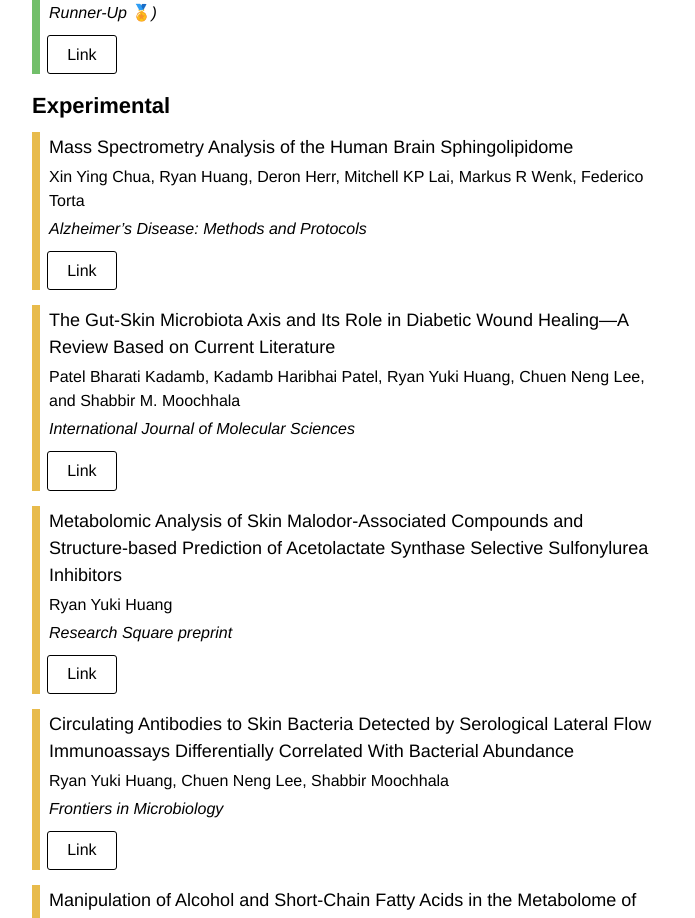
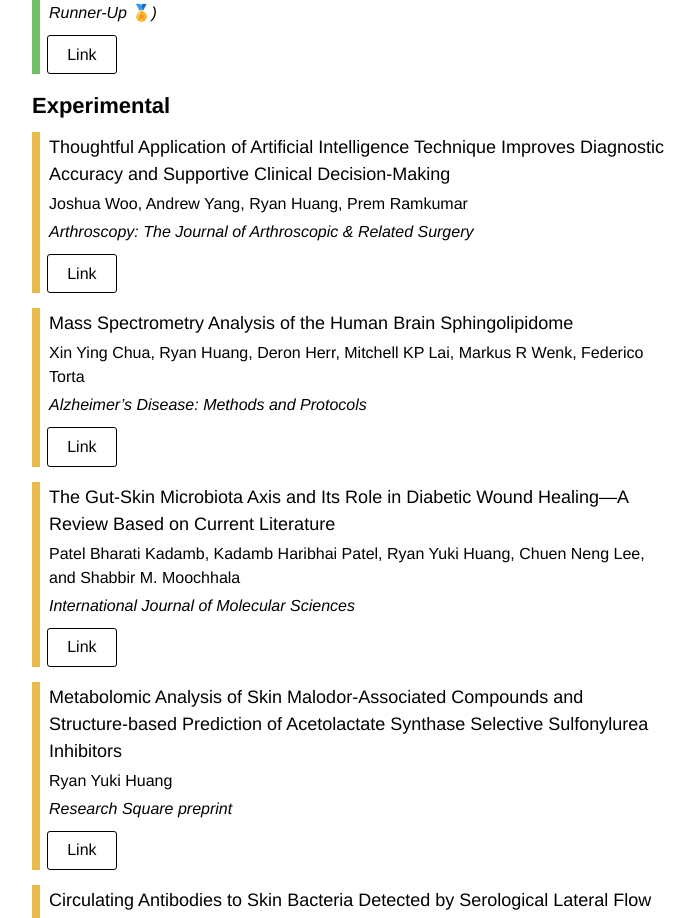
Before and after one commit to ryanhuang8/ryanhuang.dev, a React (Vite) app: page /research in a window 1280 px wide. Shown: the part 1002-1920 px from the top of the page, without its empty margins (298-993 px from the left). Built offline with nearby package versions, Linux system fonts and the light colour scheme; a web font is replaced by a local one.

Commit message:
feat: add new paper

```diff
--- a/src/pages/Research.tsx
+++ b/src/pages/Research.tsx
@@ -51,6 +51,13 @@ function Research() {
           color="#72bf6a"
         />
         <div className="research-subtitle2">Experimental</div>
+        <ResearchBox
+          title="Thoughtful Application of Artificial Intelligence Technique Improves Diagnostic Accuracy and Supportive Clinical Decision-Making"
+          authors={["Joshua Woo, Andrew Yang, Ryan Huang, Prem Ramkumar"]}
+          journal="Arthroscopy: The Journal of Arthroscopic & Related Surgery"
+          links={{ Link: "https://doi.org/10.1016/j.arthro.2024.12.009" }}
+          color="#e8bb4c"
+        />
         <ResearchBox
           title="Mass Spectrometry Analysis of the Human Brain Sphingolipidome"
           authors={[
```
